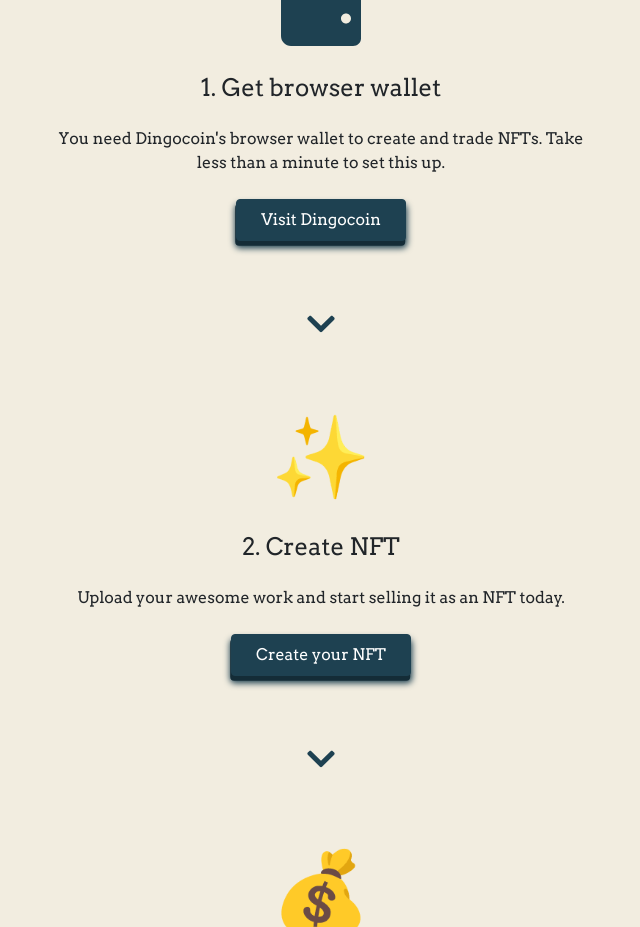
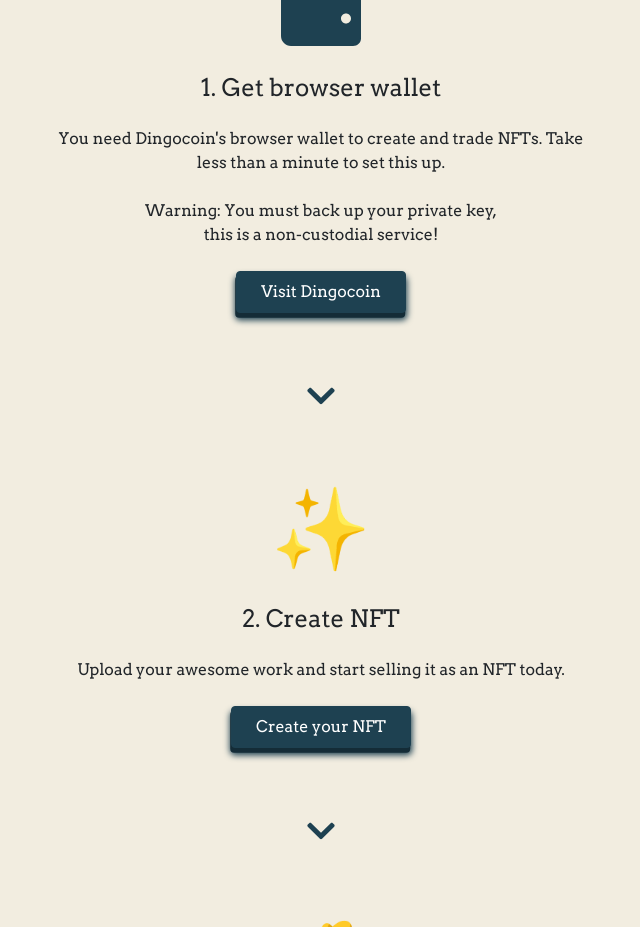
Before and after one commit to dingocoincrypto/dingonft-frontend, a React (Create React App) app: page / in a window 1280 px wide. Shown: the part 2529-3456 px from the top of the page, without its empty margins (319-959 px from the left). Built offline with nearby package versions, Linux system fonts and the light colour scheme; no server answers.

Commit message:
add text

```diff
--- a/src/Main.jsx
+++ b/src/Main.jsx
@@ -154,6 +154,11 @@
           <p className="text-center">
             You need Dingocoin's browser wallet to create and trade NFTs. Take
             less than a minute to set this up.
+            <br />
+            <br />
+            Warning: You must back up your private key,
+            <br />
+            this is a non-custodial service!
           </p>
           <a href="https://dingocoin.org" target="_blank">
             <Button className="popup-button px-4 py-2 mt-2" variant="primary">
```
